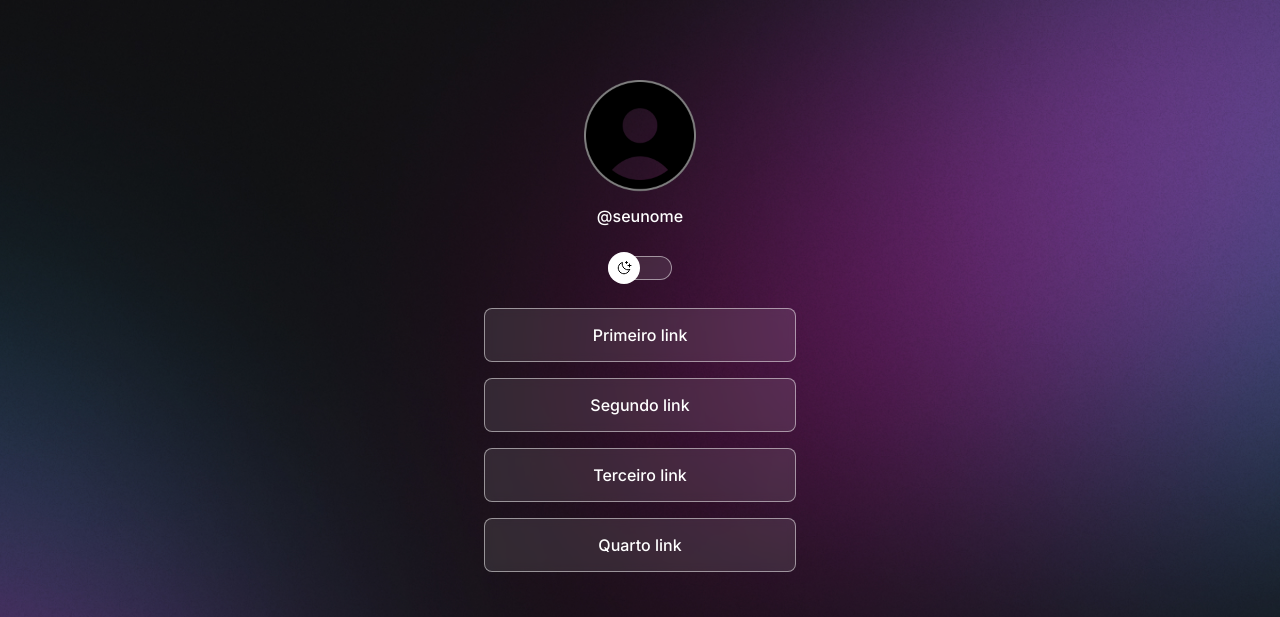
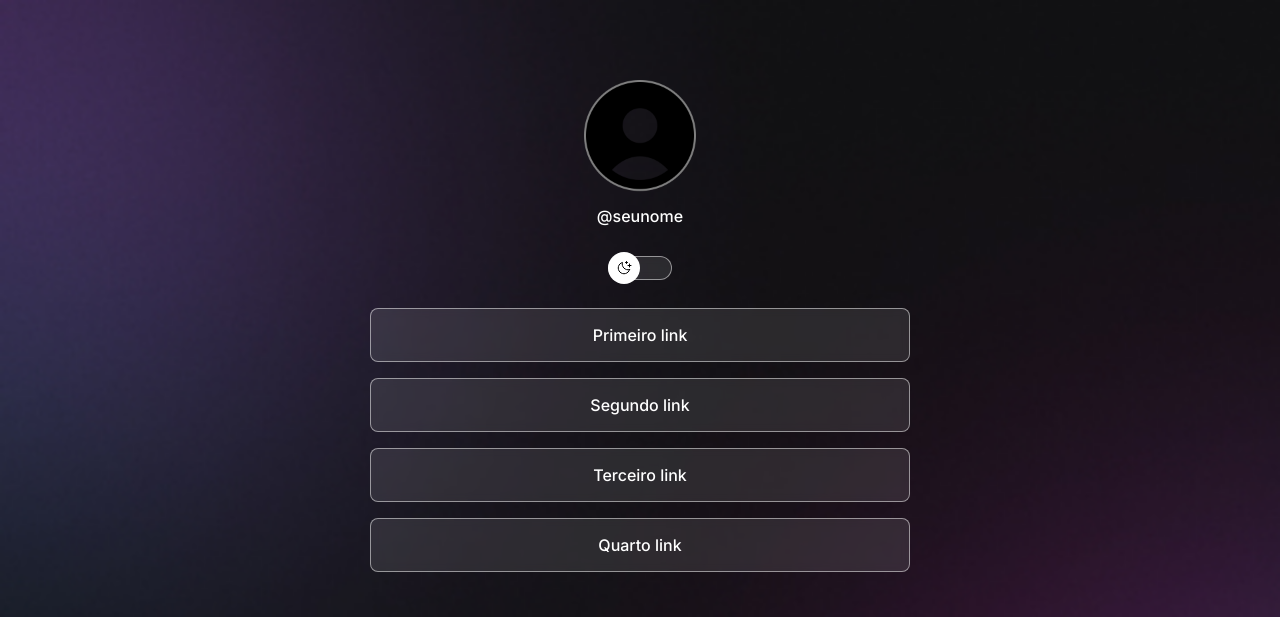
Before and after one commit to cauaneb/My-links, a plain HTML site: page index.html in a window 1280 px wide. Shown: the top 617 px of the page. Drawn offline with nearby package versions, Linux system fonts and the light colour scheme.

Commit message:
adjust container widht

```diff
--- a/style.css
+++ b/style.css
@@ -6,7 +6,7 @@
 
 :root {
   --text-color: white;
-  --bg-url: url(./assets/bg-desktop.jpg);
+  --bg-url: url(./assets/bg-mobile.jpg);
   --stroke-color: rgba(255, 255, 255, 0.5);
   --surface-color: rgba(255, 255, 255, 0.1);
   --surface-color-hover: rgba(255, 255, 255, 0.05);
@@ -16,7 +16,7 @@
 
 .light {
   --text-color: black;
-  --bg-url: url(./assets/bg-desktop-light.jpg);
+  --bg-url: url(./assets/bg-mobile-light.jpg);
   --stroke-color: rgba(0, 0, 0, 0.5);
   --surface-color: rgba(0, 0, 0, 0.05);
   --surface-color-hover: rgba(0, 0, 0, 0.02);
@@ -35,7 +35,8 @@ body * {
 }
 
 #container {
-  width: 360px;
+  width: 100%;
+  max-width: 588px;
   margin: 56px auto 0px;
   padding: 0 24px;
 }
```
